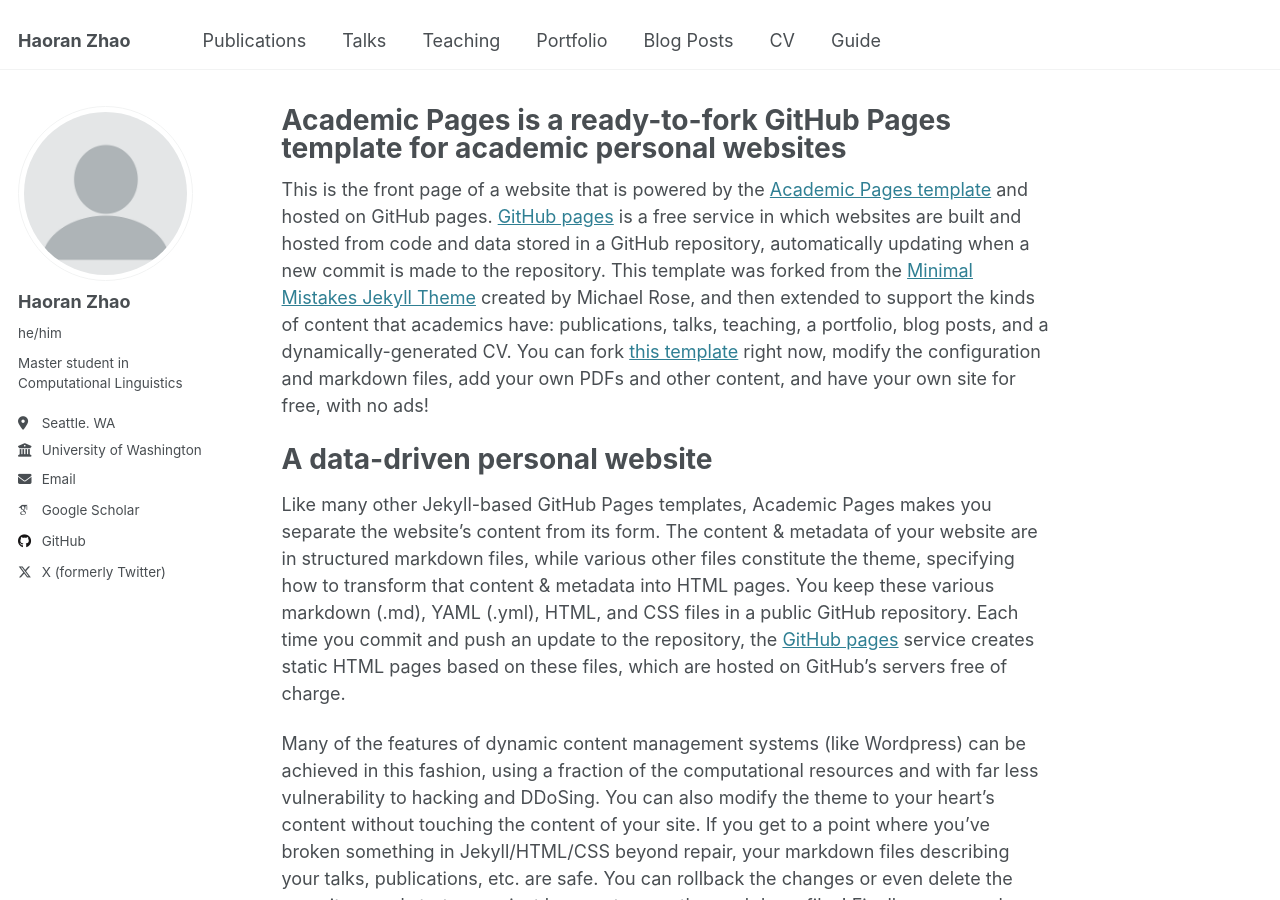
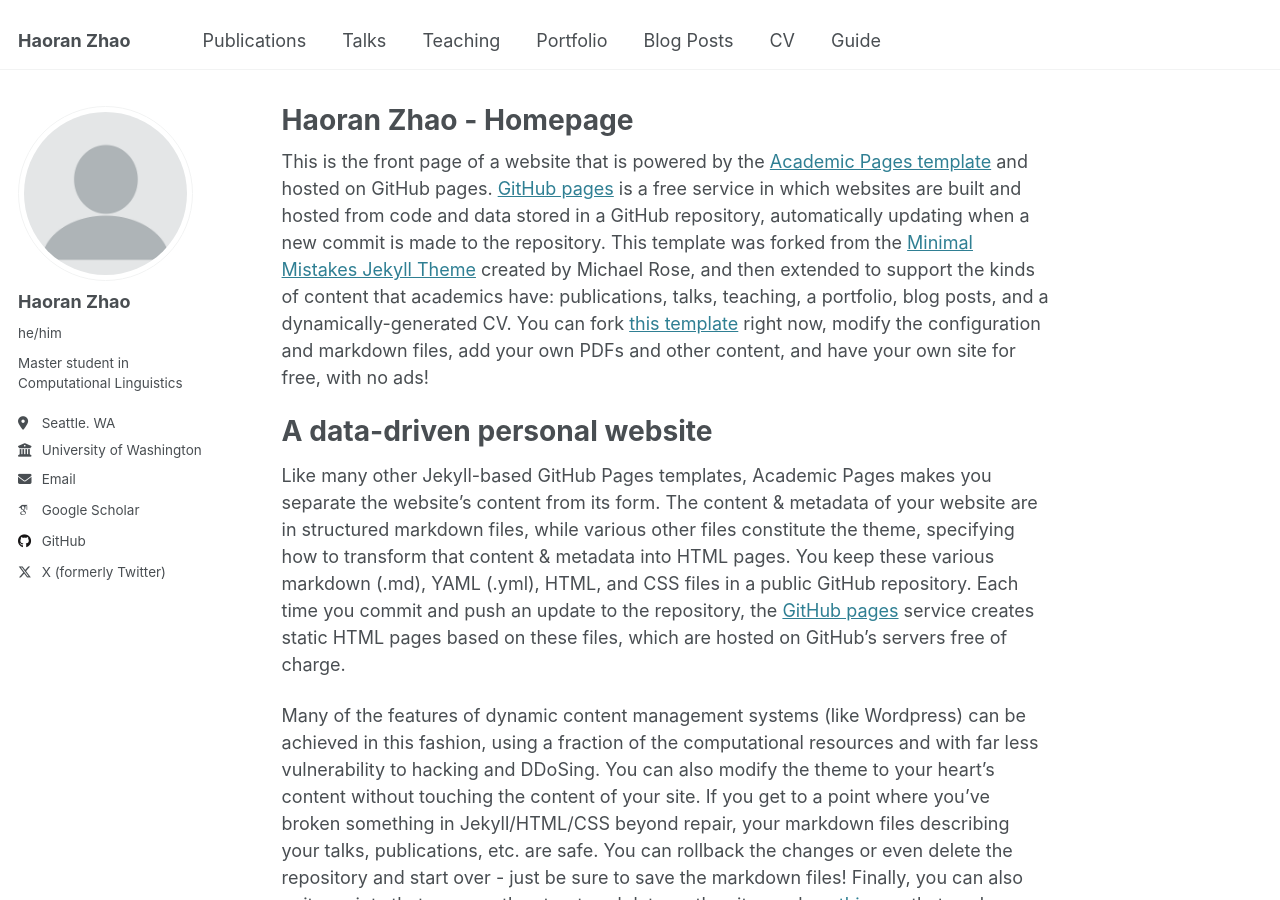
Before and after one commit to hrjzhao/hrjzhao.github.io, a Jekyll site: the page built from _pages/about.md, in a window 1280 px wide and 900 px high. Built offline with Jekyll 4.4.1, drawn with Linux system fonts in a browser that asks for light colours; some web fonts are replaced.

Commit message:
Update about.md

```diff
--- a/_pages/about.md
+++ b/_pages/about.md
@@ -1,6 +1,6 @@
 ---
 permalink: /
-title: "Academic Pages is a ready-to-fork GitHub Pages template for academic personal websites"
+title: "Haoran Zhao - Homepage"
 author_profile: true
 redirect_from:
   - /about/
```
